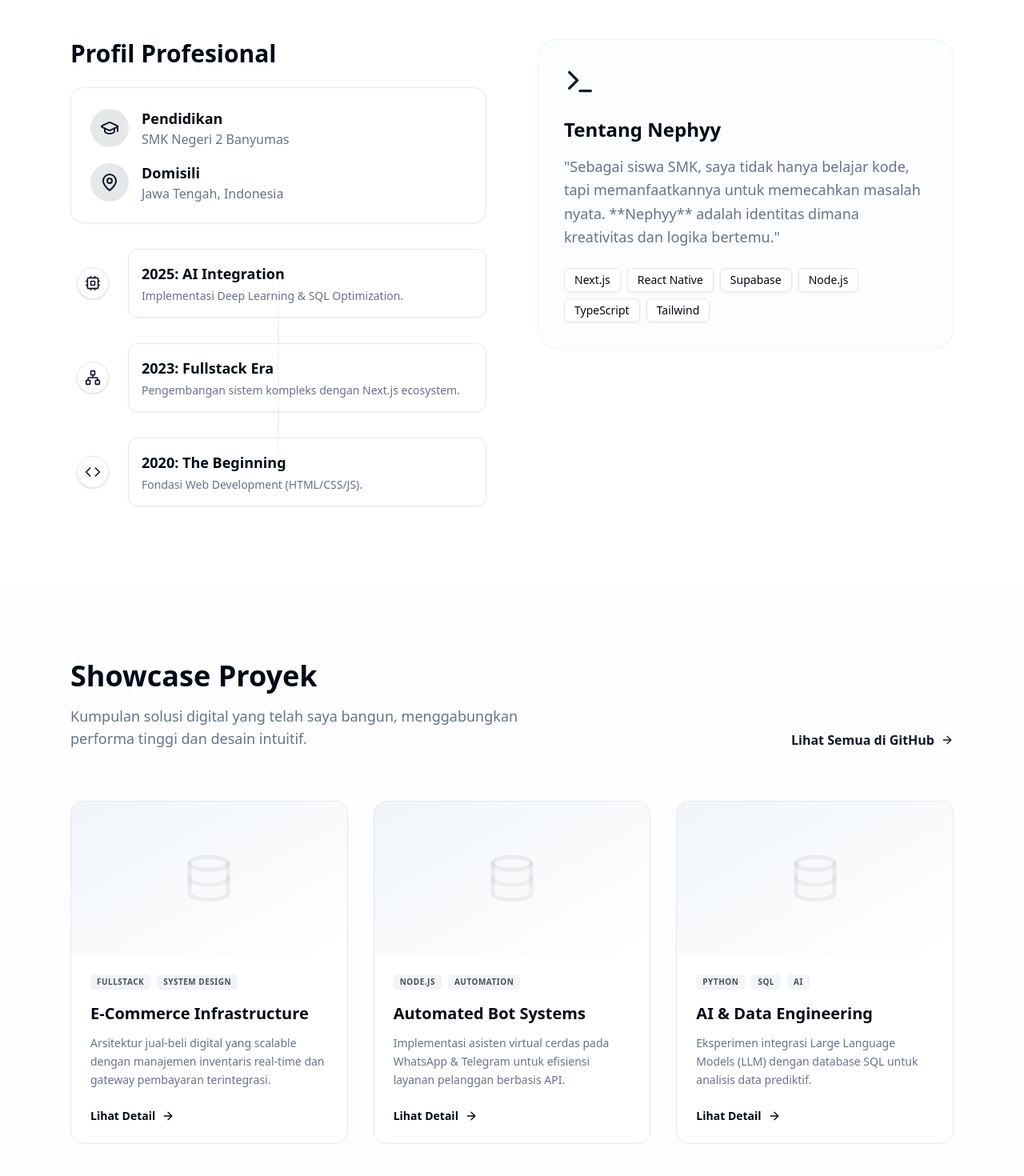
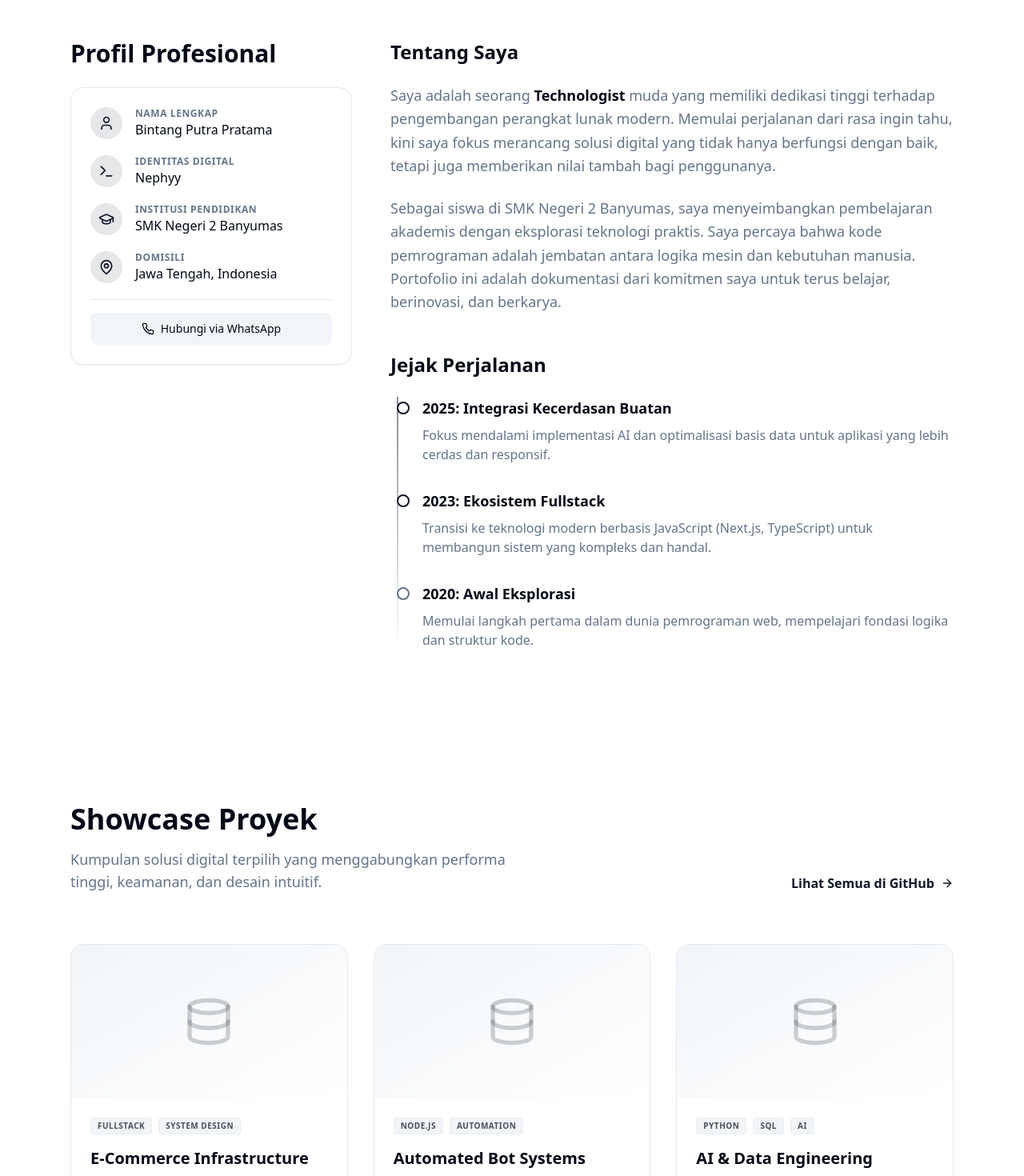
Before and after one commit to Nephyy1/nephyy-portofolio, a Next.js app: page / in a window 1280 px wide. Shown: the part 900-2370 px from the top of the page at 80% size. Built offline with nearby package versions, Linux system fonts and the light colour scheme; no server answers; the database is empty.

Commit message:
Update page.tsx

```diff
--- a/app/page.tsx
+++ b/app/page.tsx
@@ -2,7 +2,7 @@
 
 import { useEffect, useState } from 'react'
 import Link from "next/link"
-import { ArrowRight, Github, Globe, Terminal, Cpu, Database, Network, Code, GraduationCap, MapPin } from "lucide-react"
+import { ArrowRight, Github, Globe, Terminal, Cpu, Database, Network, Code, User, GraduationCap, MapPin, Phone } from "lucide-react"
 import { ThemeToggle } from "@/components/theme-toggle"
 import { supabase } from '@/lib/supabase'
 
@@ -39,7 +39,7 @@ export default function Home() {
     {
       id: 101,
       title: "E-Commerce Infrastructure",
-      description: "Arsitektur jual-beli digital yang scalable dengan manajemen inventaris real-time dan gateway pembayaran terintegrasi.",
+      description: "Arsitektur jual-beli digital yang skalabel dengan manajemen inventaris waktu nyata dan gerbang pembayaran terintegrasi.",
       tags: ["Fullstack", "System Design"],
       link: "#"
     },
@@ -53,7 +53,7 @@ export default function Home() {
     {
       id: 103,
       title: "AI & Data Engineering",
-      description: "Eksperimen integrasi Large Language Models (LLM) dengan database SQL untuk analisis data prediktif.",
+      description: "Eksperimen integrasi Model Bahasa Besar (LLM) dengan basis data SQL untuk analisis data prediktif.",
       tags: ["Python", "SQL", "AI"],
       link: "#"
     }
@@ -84,7 +84,7 @@ export default function Home() {
                 target="_blank"
                 className="hidden sm:inline-flex h-9 items-center justify-center rounded-full bg-primary px-5 text-sm font-medium text-primary-foreground shadow-lg shadow-primary/20 hover:bg-primary/90 transition-all hover:scale-105"
              >
-                Hubungi Bintang
+                Hubungi Saya
              </Link>
           </div>
         </div>
@@ -101,23 +101,23 @@ export default function Home() {
                 <span className="animate-ping absolute inline-flex h-full w-full rounded-full bg-green-400 opacity-75"></span>
                 <span className="relative inline-flex rounded-full h-2 w-2 bg-green-500"></span>
               </span>
-              Open for Collaboration
+              Terbuka untuk Kolaborasi Proyek
             </div>
 
             <h1 className="text-5xl md:text-7xl lg:text-8xl font-black tracking-tight mb-8 leading-[0.9] animate-in fade-in slide-in-from-bottom-8 duration-700 delay-100">
-              Bintang Putra <br />
+              Transformasi Ide <br />
               <span className="text-transparent bg-clip-text bg-gradient-to-r from-primary via-purple-500 to-pink-500">
-                Pratama.
+                Menjadi Realitas.
               </span>
             </h1>
 
             <p className="text-xl md:text-2xl text-muted-foreground max-w-2xl mx-auto mb-10 leading-relaxed animate-in fade-in slide-in-from-bottom-8 duration-700 delay-200">
-              Dikenal secara digital sebagai <span className="text-foreground font-semibold">Nephyy</span>. Siswa SMK yang mendedikasikan diri untuk membangun ekosistem web modern dan teknologi masa depan.
+              Membangun ekosistem digital yang modern, skalabel, dan berorientasi pada pengalaman pengguna melalui kode yang efisien.
             </p>
 
             <div className="flex flex-col sm:flex-row items-center justify-center gap-4 animate-in fade-in slide-in-from-bottom-8 duration-700 delay-300">
                <Link href="#projects" className="h-12 px-8 rounded-full bg-primary text-primary-foreground font-semibold flex items-center gap-2 hover:bg-primary/90 transition-all hover:pr-10 group">
-                  Lihat Karya Saya <ArrowRight className="w-4 h-4 group-hover:translate-x-1 transition-transform" />
+                  Eksplorasi Karya <ArrowRight className="w-4 h-4 group-hover:translate-x-1 transition-transform" />
                </Link>
                <Link href="https://github.com/Nephyy1" target="_blank" className="h-12 px-8 rounded-full border border-border bg-background hover:bg-secondary font-semibold flex items-center gap-2 transition-all">
                   <Github className="w-4 h-4" /> GitHub
@@ -126,93 +126,117 @@ export default function Home() {
           </div>
         </section>
 
-        <section id="about" className="py-24 border-t border-border/50">
+        <section id="about" className="py-24 border-t border-border/50 bg-secondary/5">
           <div className="container mx-auto px-6 max-w-6xl">
-            <div className="grid grid-cols-1 md:grid-cols-2 gap-16 items-start">
-               <div>
-                  <h2 className="text-3xl font-bold mb-6">Profil Profesional</h2>
+            <div className="flex flex-col md:flex-row gap-12 items-start">
 
-                  <div className="bg-card border border-border rounded-2xl p-6 mb-8 shadow-sm">
-                    <div className="flex items-center gap-4 mb-4">
-                      <div className="h-12 w-12 rounded-full bg-primary/10 flex items-center justify-center text-primary">
-                        <GraduationCap className="w-6 h-6" />
+               <div className="w-full md:w-1/3 space-y-6 sticky top-24">
+                  <h2 className="text-3xl font-bold mb-2">Profil Profesional</h2>
+                  <div className="bg-card border border-border rounded-2xl p-6 shadow-sm space-y-5">
+                    <div className="flex items-center gap-4">
+                      <div className="h-10 w-10 rounded-full bg-primary/10 flex items-center justify-center text-primary shrink-0">
+                        <User className="w-5 h-5" />
                       </div>
                       <div>
-                        <h3 className="font-bold text-lg">Pendidikan</h3>
-                        <p className="text-muted-foreground">SMK Negeri 2 Banyumas</p>
-                      </div>
-                    </div>
-                    <div className="flex items-center gap-4">
-                      <div className="h-12 w-12 rounded-full bg-primary/10 flex items-center justify-center text-primary">
-                        <MapPin className="w-6 h-6" />
-                      </div>
-                      <div>
-                        <h3 className="font-bold text-lg">Domisili</h3>
-                        <p className="text-muted-foreground">Jawa Tengah, Indonesia</p>
-                      </div>
-                    </div>
-                  </div>
-
-                  <div className="space-y-8 relative before:absolute before:inset-0 before:ml-5 before:-translate-x-px md:before:mx-auto md:before:translate-x-0 before:h-full before:w-0.5 before:bg-gradient-to-b before:from-transparent before:via-border before:to-transparent pl-2">
-
-                    <div className="relative flex items-center gap-6 group">
-                      <div className="flex items-center justify-center w-10 h-10 rounded-full border border-border bg-card shadow shrink-0 z-10">
-                        <Cpu className="w-5 h-5 text-primary" />
-                      </div>
-                      <div className="w-full p-4 rounded-xl border border-border bg-card/50 hover:bg-card transition-colors shadow-sm">
-                        <div className="font-bold text-lg">2025: AI Integration</div>
-                        <div className="text-muted-foreground text-sm mt-1">Implementasi Deep Learning & SQL Optimization.</div>
+                        <div className="text-xs text-muted-foreground uppercase tracking-wider font-semibold">Nama Lengkap</div>
+                        <div className="font-medium">Bintang Putra Pratama</div>
                       </div>
                     </div>
 
-                    <div className="relative flex items-center gap-6 group">
-                      <div className="flex items-center justify-center w-10 h-10 rounded-full border border-border bg-card shadow shrink-0 z-10">
-                        <Network className="w-5 h-5 text-primary" />
+                    <div className="flex items-center gap-4">
+                      <div className="h-10 w-10 rounded-full bg-primary/10 flex items-center justify-center text-primary shrink-0">
+                        <Terminal className="w-5 h-5" />
                       </div>
-                      <div className="w-full p-4 rounded-xl border border-border bg-card/50 hover:bg-card transition-colors shadow-sm">
-                        <div className="font-bold text-lg">2023: Fullstack Era</div>
-                        <div className="text-muted-foreground text-sm mt-1">Pengembangan sistem kompleks dengan Next.js ecosystem.</div>
+                      <div>
+                        <div className="text-xs text-muted-foreground uppercase tracking-wider font-semibold">Identitas Digital</div>
+                        <div className="font-medium">Nephyy</div>
                       </div>
                     </div>
 
-                    <div className="relative flex items-center gap-6 group">
-                      <div className="flex items-center justify-center w-10 h-10 rounded-full border border-border bg-card shadow shrink-0 z-10">
-                        <Code className="w-5 h-5 text-primary" />
+                    <div className="flex items-center gap-4">
+                      <div className="h-10 w-10 rounded-full bg-primary/10 flex items-center justify-center text-primary shrink-0">
+                        <GraduationCap className="w-5 h-5" />
                       </div>
-                      <div className="w-full p-4 rounded-xl border border-border bg-card/50 hover:bg-card transition-colors shadow-sm">
-                        <div className="font-bold text-lg">2020: The Beginning</div>
-                        <div className="text-muted-foreground text-sm mt-1">Fondasi Web Development (HTML/CSS/JS).</div>
+                      <div>
+                        <div className="text-xs text-muted-foreground uppercase tracking-wider font-semibold">Institusi Pendidikan</div>
+                        <div className="font-medium">SMK Negeri 2 Banyumas</div>
                       </div>
+                    </div>
+
+                    <div className="flex items-center gap-4">
+                      <div className="h-10 w-10 rounded-full bg-primary/10 flex items-center justify-center text-primary shrink-0">
+                        <MapPin className="w-5 h-5" />
+                      </div>
+                      <div>
+                        <div className="text-xs text-muted-foreground uppercase tracking-wider font-semibold">Domisili</div>
+                        <div className="font-medium">Jawa Tengah, Indonesia</div>
+                      </div>
+                    </div>
+
+                    <div className="pt-4 border-t border-border mt-4">
+                      <Link
+                        href="https://wa.me/6281533331355"
+                        target="_blank"
+                        className="flex items-center justify-center gap-2 w-full py-2.5 rounded-lg bg-secondary hover:bg-secondary/80 text-sm font-medium transition-colors"
+                      >
+                        <Phone className="w-4 h-4" /> Hubungi via WhatsApp
+                      </Link>
+                    </div>
+                  </div>
+               </div>
+
+               <div className="w-full md:w-2/3">
+                  <h3 className="text-2xl font-bold mb-6">Tentang Saya</h3>
+                  <div className="prose prose-neutral dark:prose-invert max-w-none text-lg leading-relaxed text-muted-foreground">
+                    <p className="mb-6">
+                      Saya adalah seorang <span className="text-foreground font-semibold">Technologist</span> muda yang memiliki dedikasi tinggi terhadap pengembangan perangkat lunak modern. Memulai perjalanan dari rasa ingin tahu, kini saya fokus merancang solusi digital yang tidak hanya berfungsi dengan baik, tetapi juga memberikan nilai tambah bagi penggunanya.
+                    </p>
+                    <p className="mb-8">
+                      Sebagai siswa di SMK Negeri 2 Banyumas, saya menyeimbangkan pembelajaran akademis dengan eksplorasi teknologi praktis. Saya percaya bahwa kode pemrograman adalah jembatan antara logika mesin dan kebutuhan manusia. Portofolio ini adalah dokumentasi dari komitmen saya untuk terus belajar, berinovasi, dan berkarya.
+                    </p>
+                  </div>
+
+                  <h3 className="text-2xl font-bold mb-6 mt-12">Jejak Perjalanan</h3>
+                  <div className="space-y-8 pl-2 relative before:absolute before:inset-0 before:ml-2 before:w-0.5 before:bg-gradient-to-b before:from-primary/50 before:to-transparent">
+
+                    <div className="relative pl-8 group">
+                      <div className="absolute left-0 top-1.5 w-4 h-4 rounded-full border-2 border-primary bg-background group-hover:scale-110 transition-transform"></div>
+                      <h4 className="font-bold text-lg text-foreground">2025: Integrasi Kecerdasan Buatan</h4>
+                      <p className="text-muted-foreground mt-2">
+                        Fokus mendalami implementasi AI dan optimalisasi basis data untuk aplikasi yang lebih cerdas dan responsif.
+                      </p>
+                    </div>
+
+                    <div className="relative pl-8 group">
+                      <div className="absolute left-0 top-1.5 w-4 h-4 rounded-full border-2 border-primary bg-background group-hover:scale-110 transition-transform"></div>
+                      <h4 className="font-bold text-lg text-foreground">2023: Ekosistem Fullstack</h4>
+                      <p className="text-muted-foreground mt-2">
+                        Transisi ke teknologi modern berbasis JavaScript (Next.js, TypeScript) untuk membangun sistem yang kompleks dan handal.
+                      </p>
+                    </div>
+
+                    <div className="relative pl-8 group">
+                      <div className="absolute left-0 top-1.5 w-4 h-4 rounded-full border-2 border-muted-foreground bg-background group-hover:scale-110 transition-transform"></div>
+                      <h4 className="font-bold text-lg text-foreground">2020: Awal Eksplorasi</h4>
+                      <p className="text-muted-foreground mt-2">
+                        Memulai langkah pertama dalam dunia pemrograman web, mempelajari fondasi logika dan struktur kode.
+                      </p>
                     </div>
 
                   </div>
                </div>
 
-               <div className="bg-secondary/20 p-8 rounded-3xl border border-border/50 sticky top-24">
-                  <Terminal className="w-10 h-10 text-primary mb-6" />
-                  <h3 className="text-2xl font-bold mb-4">Tentang Nephyy</h3>
-                  <p className="text-lg text-muted-foreground leading-relaxed mb-6">
-                    "Sebagai siswa SMK, saya tidak hanya belajar kode, tapi memanfaatkannya untuk memecahkan masalah nyata. **Nephyy** adalah identitas dimana kreativitas dan logika bertemu."
-                  </p>
-                  <div className="flex flex-wrap gap-2">
-                    {['Next.js', 'React Native', 'Supabase', 'Node.js', 'TypeScript', 'Tailwind'].map((tech) => (
-                      <span key={tech} className="px-3 py-1 bg-background rounded-md text-sm font-medium border border-border shadow-sm">
-                        {tech}
-                      </span>
-                    ))}
-                  </div>
-               </div>
             </div>
           </div>
         </section>
 
-        <section id="projects" className="py-24 bg-secondary/10">
+        <section id="projects" className="py-24 bg-background">
           <div className="container mx-auto px-6 max-w-6xl">
             <div className="flex flex-col md:flex-row justify-between items-end mb-16 gap-4">
               <div>
                 <h2 className="text-3xl md:text-4xl font-bold mb-4">Showcase Proyek</h2>
                 <p className="text-muted-foreground text-lg max-w-xl">
-                   Kumpulan solusi digital yang telah saya bangun, menggabungkan performa tinggi dan desain intuitif.
+                   Kumpulan solusi digital terpilih yang menggabungkan performa tinggi, keamanan, dan desain intuitif.
                 </p>
               </div>
               <Link href="#" className="text-primary font-semibold hover:underline underline-offset-4 flex items-center gap-2">
@@ -222,27 +246,26 @@ export default function Home() {
 
             <div className="grid grid-cols-1 md:grid-cols-2 lg:grid-cols-3 gap-8">
               {displayProjects.map((project) => (
-                <div key={project.id} className="group flex flex-col h-full bg-background border border-border rounded-2xl overflow-hidden hover:shadow-2xl hover:shadow-primary/5 transition-all duration-300 hover:-translate-y-1">
-                  <div className="h-48 bg-gradient-to-br from-secondary to-background relative overflow-hidden">
-                    <div className="absolute inset-0 flex items-center justify-center opacity-30 group-hover:opacity-100 transition-opacity duration-500">
-                       <Database className="w-16 h-16 text-primary/20" />
-                    </div>
+                <div key={project.id} className="group flex flex-col h-full bg-card border border-border rounded-2xl overflow-hidden hover:shadow-2xl hover:shadow-primary/5 transition-all duration-300 hover:-translate-y-1">
+                  <div className="h-48 bg-gradient-to-br from-secondary to-background relative overflow-hidden flex items-center justify-center">
+                    <div className="absolute inset-0 bg-grid-white/5 mask-image-gradient"></div>
+                    <Database className="w-16 h-16 text-primary/20 group-hover:text-primary/40 transition-colors duration-500 transform group-hover:scale-110" />
                   </div>
                   <div className="p-6 flex flex-col flex-1">
                     <div className="flex flex-wrap gap-2 mb-4">
                       {project.tags?.map((tag, idx) => (
-                        <span key={idx} className="px-2 py-0.5 rounded text-[10px] font-bold uppercase tracking-wider bg-secondary text-foreground/70">
+                        <span key={idx} className="px-2 py-0.5 rounded text-[10px] font-bold uppercase tracking-wider bg-secondary text-foreground/70 border border-border/50">
                           {tag}
                         </span>
                       ))}
                     </div>
                     <h3 className="text-xl font-bold mb-3 group-hover:text-primary transition-colors">{project.title}</h3>
-                    <p className="text-muted-foreground text-sm leading-relaxed mb-6 flex-1">
+                    <p className="text-muted-foreground text-sm leading-relaxed mb-6 flex-1 line-clamp-3">
                       {project.description}
                     </p>
                     {project.link && (
-                      <Link href={project.link} target="_blank" className="inline-flex items-center text-sm font-semibold text-foreground hover:text-primary transition-colors mt-auto">
-                        Lihat Detail <ArrowRight className="ml-2 w-4 h-4" />
+                      <Link href={project.link} target="_blank" className="inline-flex items-center text-sm font-semibold text-foreground hover:text-primary transition-colors mt-auto group/link">
+                        Lihat Detail <ArrowRight className="ml-2 w-4 h-4 group-hover/link:translate-x-1 transition-transform" />
                       </Link>
                     )}
                   </div>
@@ -257,8 +280,8 @@ export default function Home() {
       <footer className="bg-background border-t border-border py-12">
         <div className="container mx-auto px-6 max-w-6xl flex flex-col md:flex-row justify-between items-center gap-6">
           <div className="text-center md:text-left">
-            <h4 className="font-bold text-lg mb-1">Bintang P. Pratama (Nephyy)</h4>
-            <p className="text-sm text-muted-foreground">© 2025 Creative Technologist. All rights reserved.</p>
+            <h4 className="font-bold text-lg mb-1">Bintang Putra Pratama (Nephyy)</h4>
+            <p className="text-sm text-muted-foreground">© 2025 Creative Technologist. Hak Cipta Dilindungi.</p>
           </div>
           <div className="flex gap-6">
              <Link href="https://github.com/Nephyy1" className="text-muted-foreground hover:text-foreground transition-colors"><Github className="w-5 h-5" /></Link>
```
